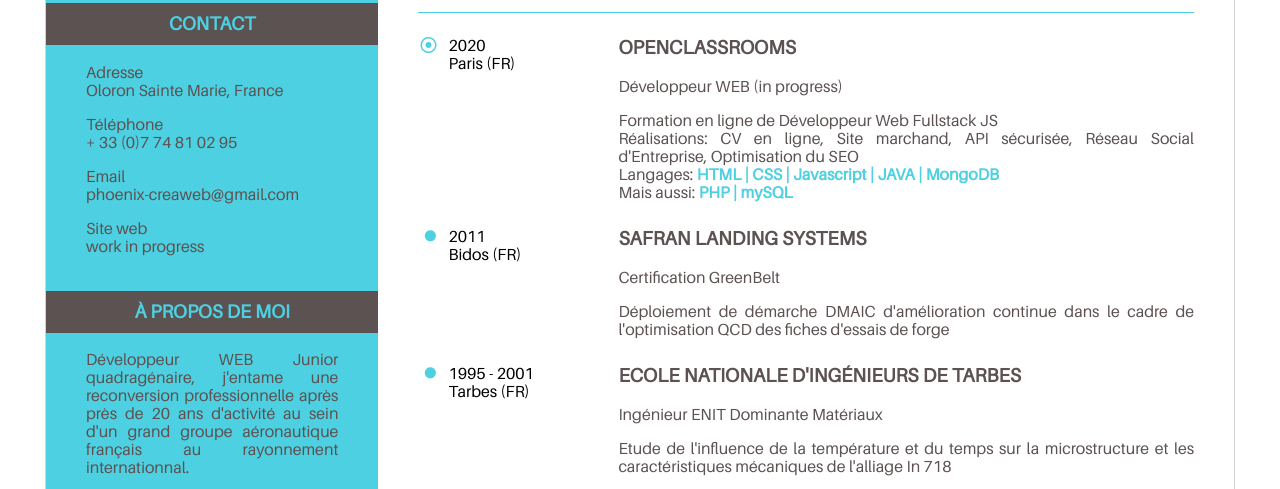
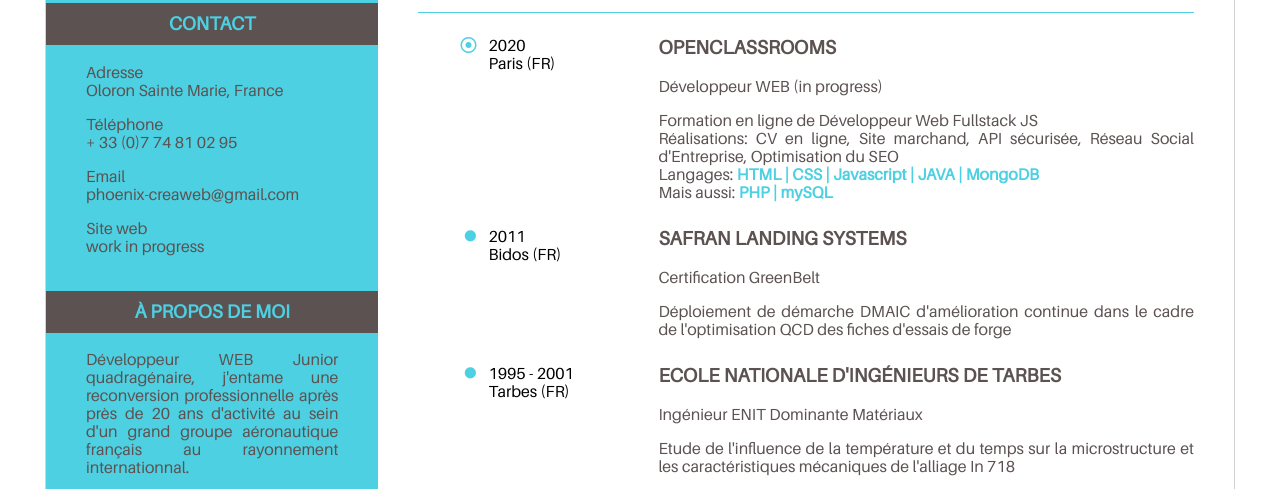
Before and after one commit to phoenix-creaweb/phoenix-creaweb.github.io, a plain HTML site: page cv/about_me.html in a window 1280 px wide. Shown: the part 300-789 px from the top of the page. Drawn offline with Linux system fonts and the light colour scheme.

Commit message:
Update 6.1 ;)
20200722
- correction du CSS oubliée dans l'update 6

```diff
--- a/cv/style.css
+++ b/cv/style.css
@@ -58,10 +58,6 @@
 }
 
 /* les listes */
-ul
-{
-	padding-inline-start: 0;
-}
 
 li
 {
```
